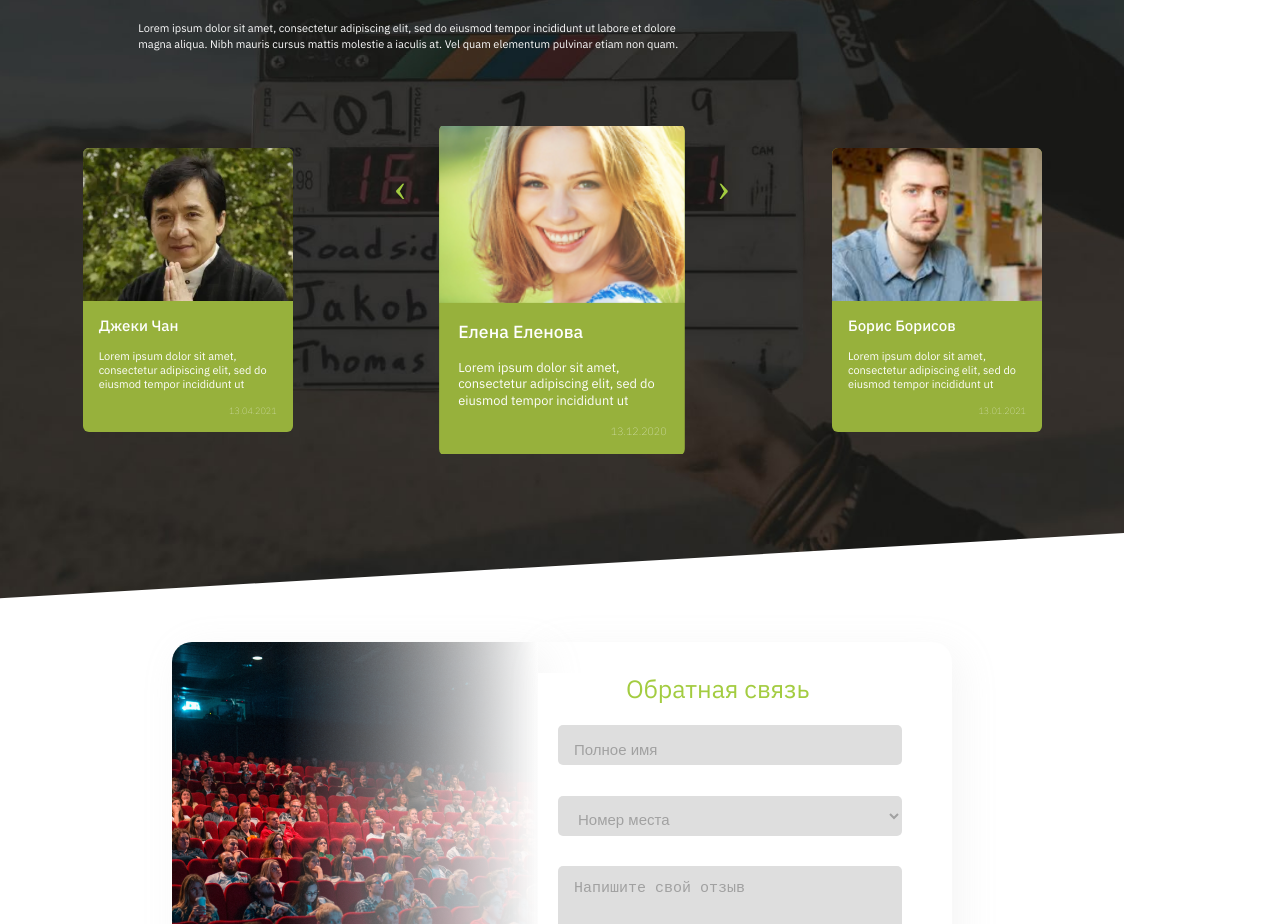
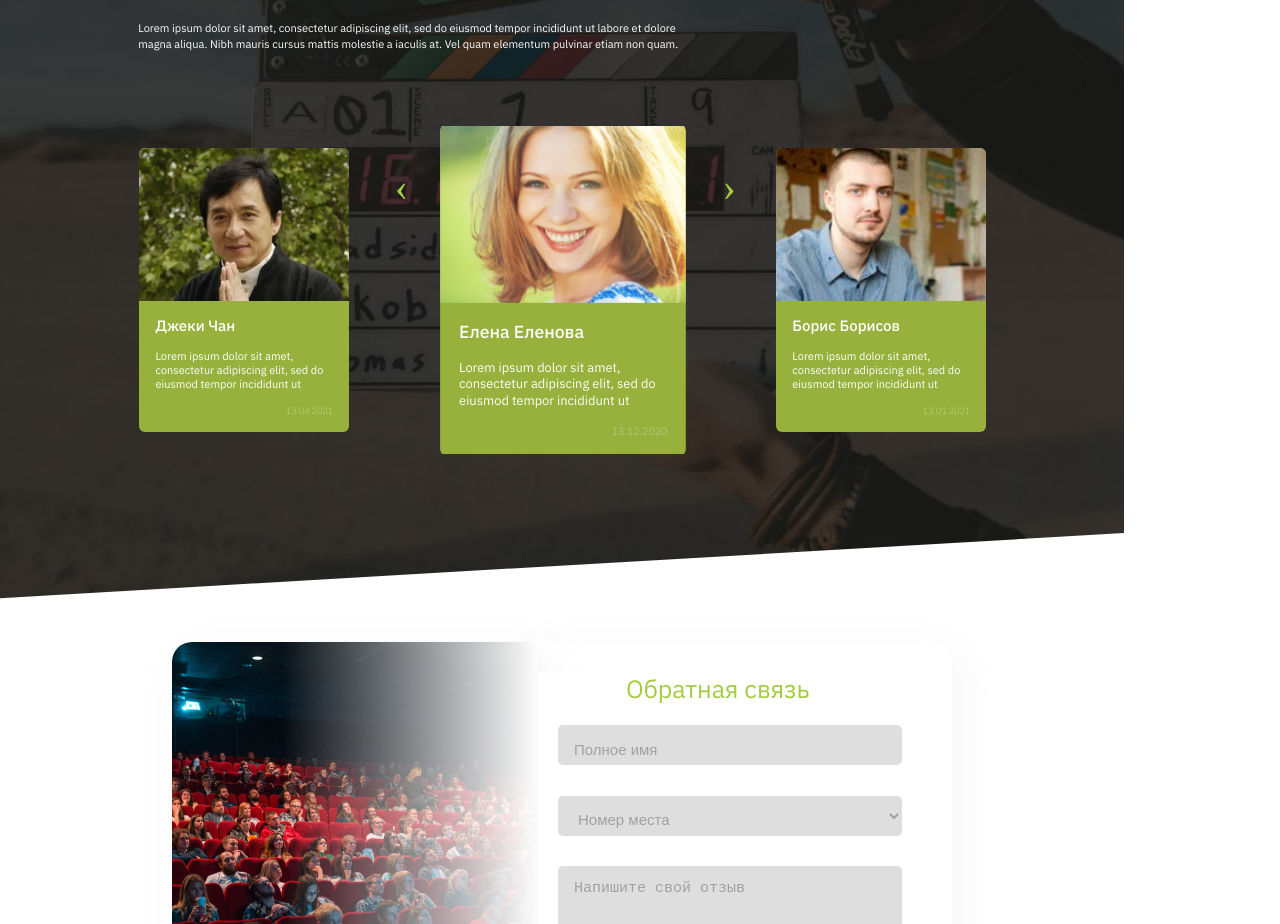
Before and after one commit to kial917/cinema, a plain HTML site: page index.html in a window 1280 px wide. Shown: the part 4748-5672 px from the top of the page. Drawn offline with nearby package versions, Linux system fonts and the light colour scheme; files whose address does not match are found by name.

Commit message:
9 minor fix

```diff
--- a/css/main.css
+++ b/css/main.css
@@ -231,7 +231,8 @@ header div h2 {
 }
 
 /* Блок Почему мы? Block00 Block01 */
-.block01{
+
+.block01 {
     margin-top: 20px;
 }
 
@@ -763,7 +764,7 @@ ul.block06__list li div h4 {
     bottom: 0;
 }
 
-.block07__prev> p {
+.block07__prev>p {
     margin-left: 12.3%;
     color: #FFF;
     font-style: normal;
@@ -799,11 +800,14 @@ ul.block06__list li div h4 {
     transform: scale(1.17);
 }
 
-
-
 .block07__list {
     margin: 0 auto;
     ;
+}
+
+.block07__owlwrapper {
+    width: 85% ;
+    margin: 0 auto;
 }
 
 .block07__listcontainer {
--- a/index.html
+++ b/index.html
@@ -453,6 +453,7 @@
                     etiam
                     non quam.
                 </p>
+                <div class="block07__owlwrapper">
                     <div class="block07__listcontainer owl-carousel owl-theme">
                         <div class="block07__list">
                             <div class="block07__listimg" id="block07__pic-feedback-1"></div>
@@ -486,7 +487,6 @@
                                 </p>
                                 <p>13.02.2021</p>
                             </div>
-
                         </div>
                         <div class="block07__list">
                             <div class="block07__listimg" id="block07__pic-feedback-4"></div>
@@ -498,7 +498,6 @@
                                 </p>
                                 <p>13.03.2021</p>
                             </div>
-
                         </div>
                         <div class="block07__list">
                             <div class="block07__listimg" id="block07__pic-feedback-5"></div>
@@ -510,7 +509,7 @@
                                 </p>
                                 <p>13.04.2021</p>
                             </div>
-
+                        </div>
                     </div>
                 </div>
             </div>
--- a/libs/owl/owl.theme.default.css
+++ b/libs/owl/owl.theme.default.css
@@ -74,12 +74,12 @@
 }
 
 button.owl-prev span {
-  left: 35%;
+  left: 32.5%;
   top: 11%;
 }
 
 button.owl-next span {
-  left: 63.8%;
+  left: 66.8%;
   top: 11%;
 }
 
@@ -87,6 +87,3 @@ div.owl-stage-outer {
   padding: 22px 0;
   margin: auto;
 }
-.active:first{
-    border: 5px red solid;
-}
```
Lines whose indentation alone changed are shown as unchanged.
